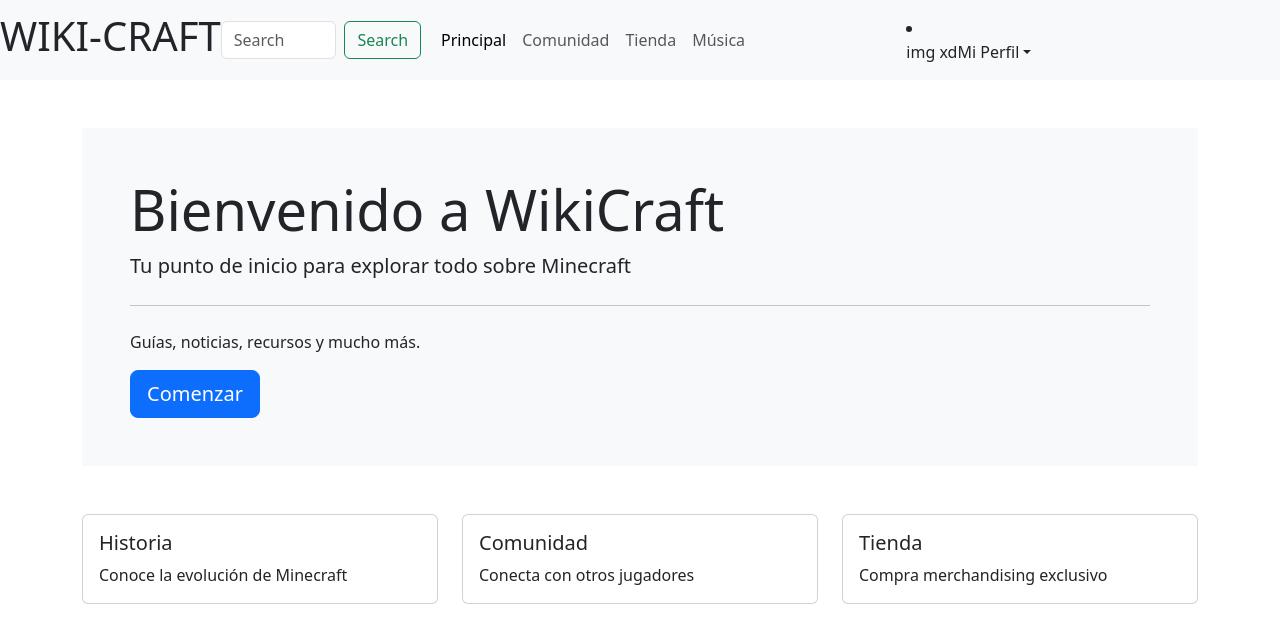
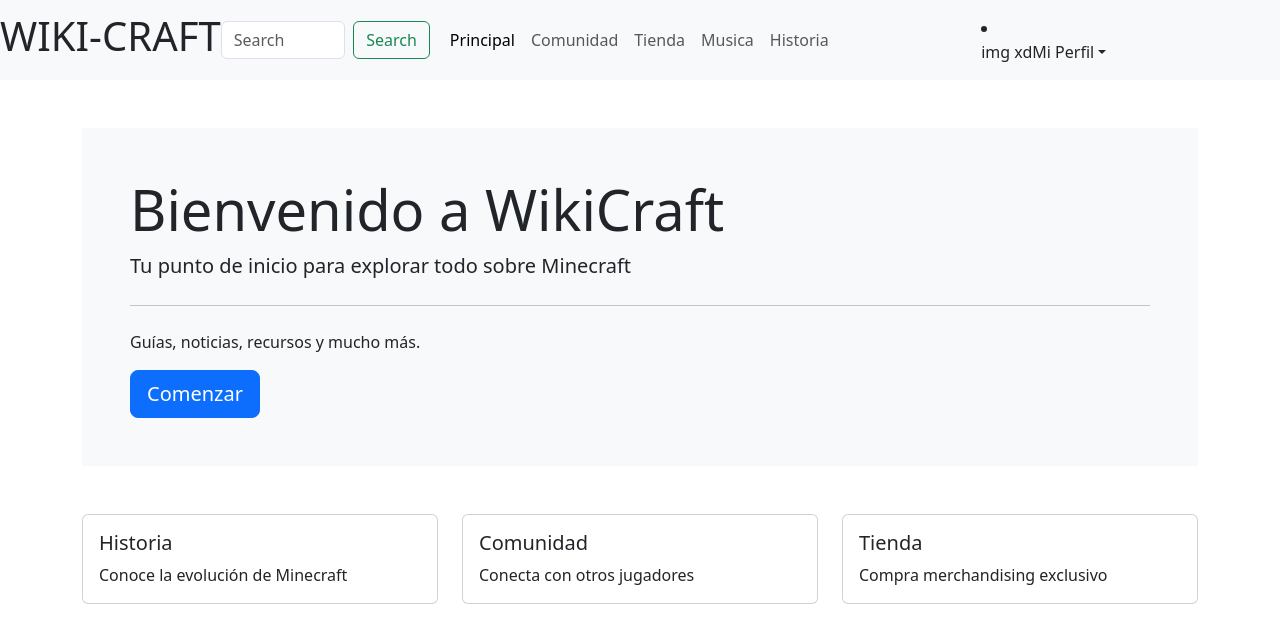
Before and after one commit to Geronimogomez09/ProyectolLasMusumes, a React (Vite) app: page / in a window 1280 px wide. Shown: the top 642 px of the page. Built offline with nearby package versions, Linux system fonts and the light colour scheme.

Commit message:
Agregando rutas

```diff
--- a/src/components/header.jsx
+++ b/src/components/header.jsx
@@ -1,91 +1,47 @@
-import { Link, useLocation } from 'react-router-dom';
+import { Link, useLocation } from "react-router-dom";
 
 export default function Header() {
   const location = useLocation();
-  const rutasSinNavbar = ['/login', '/registro', '/tienda', '/versiones', '/historia'];
+  const rutasSinNavbar = [
+    "/login",
+    "/registro",
+    "/tienda",
+    "/versiones",
+    "/historia",
+  ];
 
   if (rutasSinNavbar.includes(location.pathname)) {
     return null;
   }
 
   return (
-    <header class="">
-      <div class="header-container navbar navbar-expand-lg navbar-light bg-light">
-        <div class="header-title">
+    <header className="">
+      <div className="header-container navbar navbar-expand-lg navbar-light bg-light">
+        <div className="header-title">
           <h1>
-            WIKI<span class="h-bar">-</span><span class="text-">CRAFT</span>
+            WIKI<span className="h-bar">-</span>
+            <span className="text-">CRAFT</span>
           </h1>
         </div>
-        <nav class="navbar navbar-expand-lg navbar-light bg-light">
-          <div class="search">
-          <form class="d-flex">
-            <input class="form-control me-2" type="search" placeholder="Search" aria-label="Search"></input>
-            <button class="btn btn-outline-success" type="submit">Search</button>
+        <nav className="navbar navbar-expand-lg navbar-light bg-light">
+          <div className="search">
+            <form className="d-flex">
+              <input
+                className="form-control me-2"
+                type="search"
+                placeholder="Search"
+                aria-label="Search"
+              ></input>
+              <button className="btn btn-outline-success" type="submit">
+                Search
+              </button>
             </form>
           </div>
-          <div class="container-fluid">
-            <ul class="navbar-nav me-auto mb-2 mb-lg-0">
-              <li class="nav-item">
-                <a class="nav-link active" aria-current="page" href="#">Principal</a>
-              </li>
-              <li class="nav-item">
-                <a class="nav-link" href="#">Comunidad</a>
-              </li>
-              <li class="nav-item">
-                <a class="nav-link" href="#">Tienda</a>
-              </li>
-              <li class="nav-item">
-                <a class="nav-link" href="#">Música</a>
-              </li>
-            </ul>
-          </div>
-          <li class="nav-item dropdown">
-          <a class="nav-link dropdown-toggle d-flex align-items-center" href="#" id="navbarDropdownUser" role="button" data-bs-toggle="dropdown" aria-expanded="false">
-            <span>img xd</span>
-            <span>Mi Perfil</span>
-          </a>
-          <ul class="dropdown-menu dropdown-menu-end" aria-labelledby="navbarDropdownUser">
-            <li><a class="dropdown-item" href="#">Ver Perfil</a></li>
-            <li><a class="dropdown-item" href="#">Configuración</a></li>
-            <li><a class="dropdown-item text-danger" href="#">Cerrar sesión</a></li>
-          </ul>
-        </li>
-        </nav>
-      </div>
-    </header>
-    /*<nav className="navbar navbar-expand-lg navbar-light bg-light">
           <div className="container-fluid">
-        <Link className="navbar-brand" to="/">
-          WikiCraft
-        </Link>
-        <button
-          className="navbar-toggler"
-          type="button"
-          data-bs-toggle="collapse"
-          data-bs-target="#navbarToggleDemo01"
-        >
-          <span className="navbar-toggler-icon"></span>
-        </button>
-        <div className="collapse navbar-collapse" id="navbarToggleDemo01">
-          <ul className="navbar-nav ms-auto mb-2 mb-lg-0">
+            <ul className="navbar-nav me-auto mb-2 mb-lg-0">
               <li className="nav-item">
                 <Link className="nav-link active" aria-current="page" to="/">
-                Inicio
-              </Link>
-            </li>
-            <li className="nav-item">
-              <Link className="nav-link" to="/historia">
-                Historia
-              </Link>
-            </li>
-            <li className="nav-item">
-              <Link className="nav-link" to="/versiones">
-                Versiones
-              </Link>
-            </li>
-            <li className="nav-item">
-              <Link className="nav-link" to="/musica">
-                Musica
+                  Principal
                 </Link>
               </li>
               <li className="nav-item">
@@ -99,29 +55,62 @@
                 </Link>
               </li>
               <li className="nav-item">
-              <Link className="nav-link" to="/registro">
-                sign up
+                <Link className="nav-link" to="/musica">
+                  Musica
                 </Link>
               </li>
-            <li className="nav-item">
-              <Link className="nav-link" to="/login">
-                login
+              <li>
+                <Link className="nav-link" to="/historia">
+                  Historia
                 </Link>
               </li>
             </ul>
-          <form className="d-flex ms-3">
-            <input
-              className="form-control me-2"
-              type="search"
-              placeholder="Buscar..."
-            />
-            <button className="btn btn-outline-success" type="submit">
-              Buscar
-            </button>
-          </form>
           </div>
+          <li className="nav-item dropdown">
+            <a
+              className="nav-link dropdown-toggle d-flex align-items-center"
+              href="#"
+              id="navbarDropdownUser"
+              role="button"
+              data-bs-toggle="dropdown"
+              aria-expanded="false"
+            >
+              <span>img xd</span>
+              <span>Mi Perfil</span>
+            </a>
+            <ul
+              className="dropdown-menu dropdown-menu-end"
+              aria-labelledby="navbarDropdownUser"
+            >
+              <li>
+                <Link className="dropdown-item" to="/configuracion">
+                  Configuración
+                </Link>
+              </li>
+              <li>
+                <Link className="dropdown-item" to="/carrito">
+                  Carrito
+                </Link>
+              </li>
+              <li>
+                <Link className="dropdown-item" to="/canciones-guardadas">
+                  Canciones guardadas
+                </Link>
+              </li>
+              <li>
+                <Link className="dropdown-item" to="/publicaciones/creadas">
+                  publicaciones
+                </Link>
+              </li>
+              <li>
+                <Link className="dropdown-item text-danger" >
+                  Cerrar sesión
+                </Link>
+              </li>
+            </ul>
+          </li>
+        </nav>
       </div>
-    </nav>
-    */
-  )
+    </header>
+  );
 }
```
Lines whose indentation alone changed are shown as unchanged.
